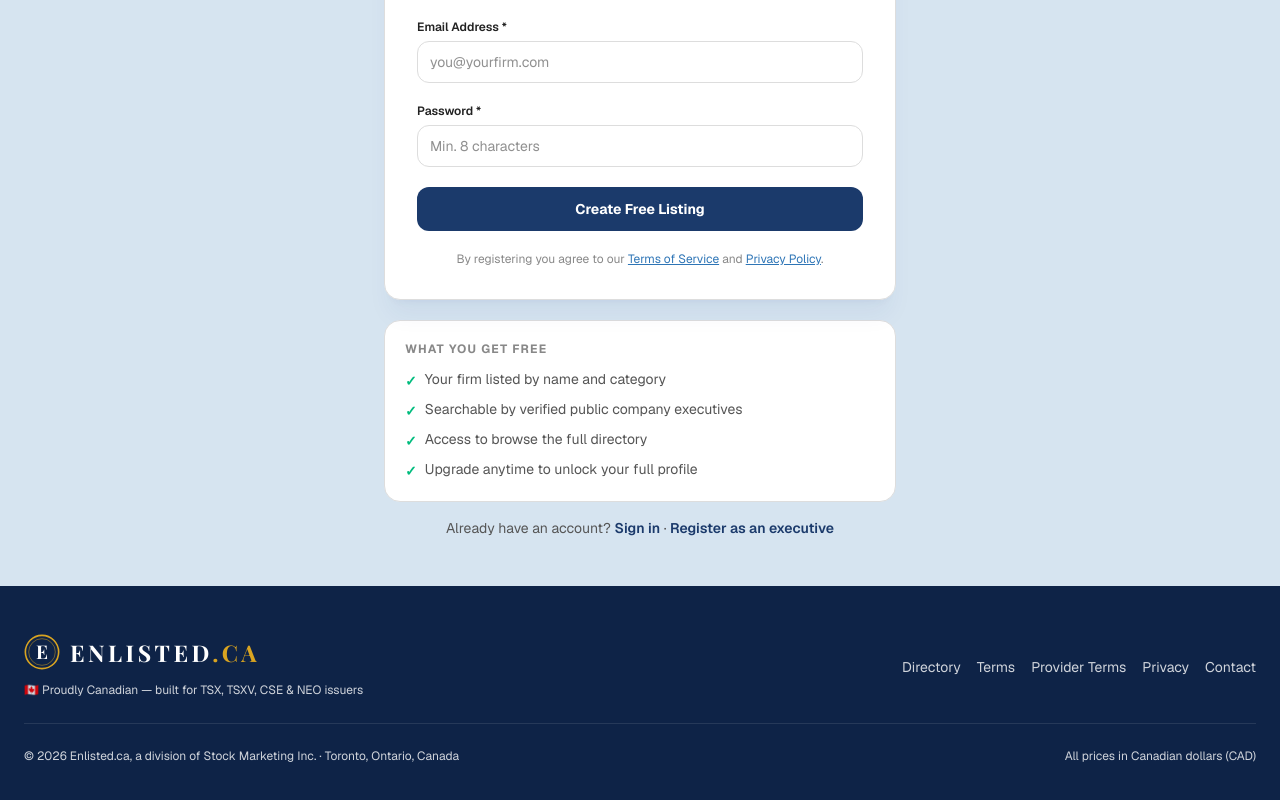
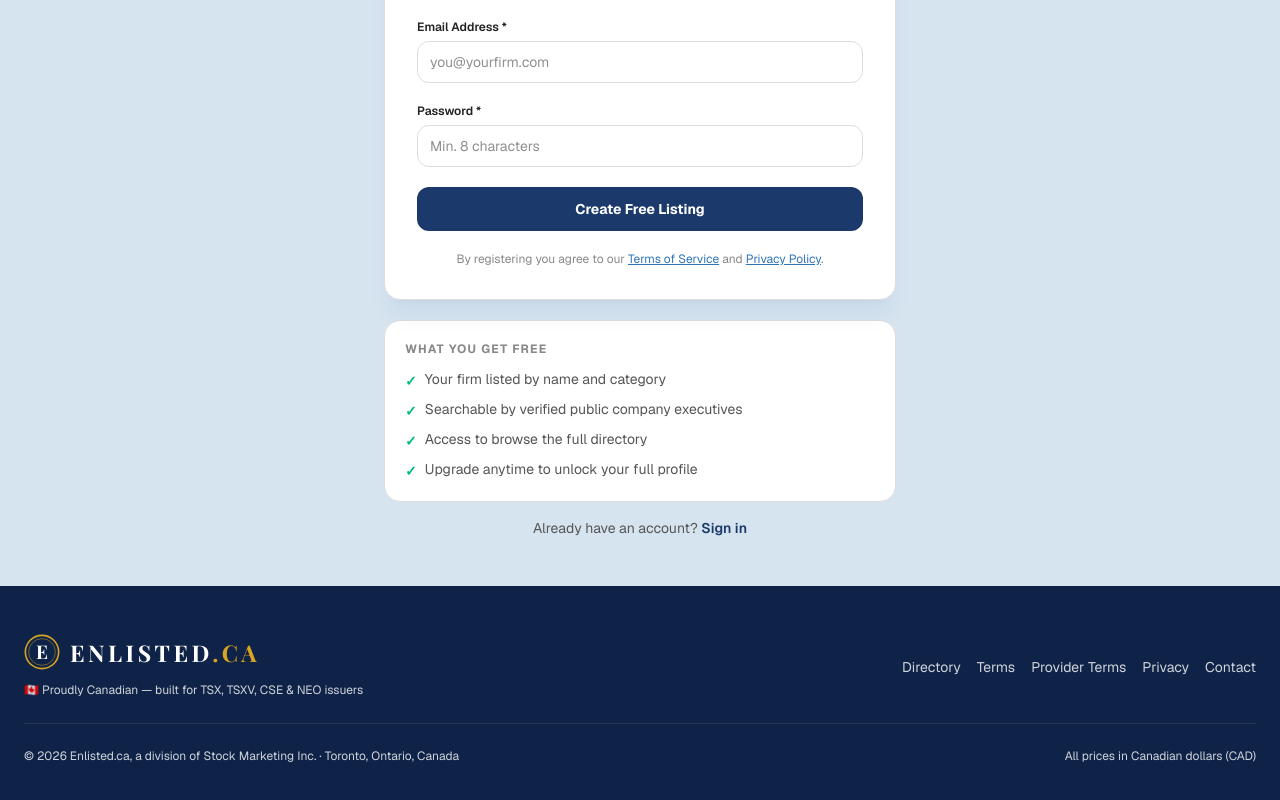
Before and after one commit to scottbreard/enlisted, a Next.js app: page /register/provider in a window 1280 px wide. Shown: the part 396-1196 px from the top of the page. Built offline with nearby package versions, Linux system fonts and the light colour scheme; no server answers; the database is empty.

Commit message:
Remove 'Register as an executive' link from provider registration
Co-Authored-By: Claude Fable 5 <noreply@anthropic.com>

```diff
--- a/app/(auth)/register/provider/page.tsx
+++ b/app/(auth)/register/provider/page.tsx
@@ -46,8 +46,6 @@ export default function ProviderRegisterPage() {
         <p className="text-center text-sm mt-4" style={{ color: 'var(--color-gray)' }}>
           Already have an account?{' '}
           <Link href="/login" className="font-semibold hover:underline" style={{ color: 'var(--color-navy)' }}>Sign in</Link>
-          {' · '}
-          <Link href="/register/executive" className="font-semibold hover:underline" style={{ color: 'var(--color-navy)' }}>Register as an executive</Link>
         </p>
 
       </div>
```
